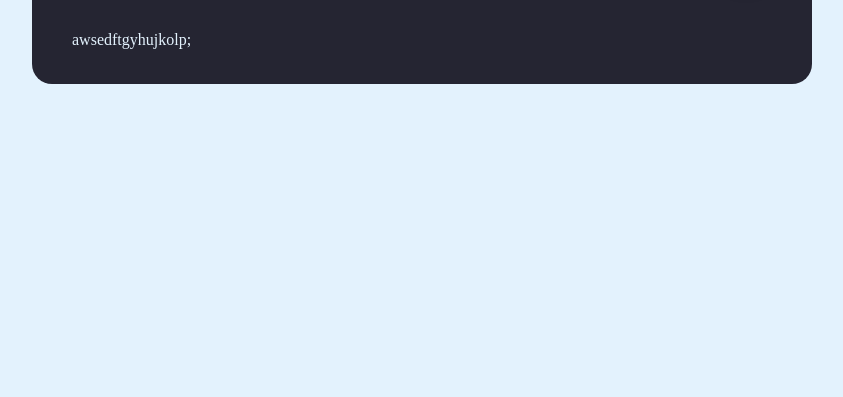
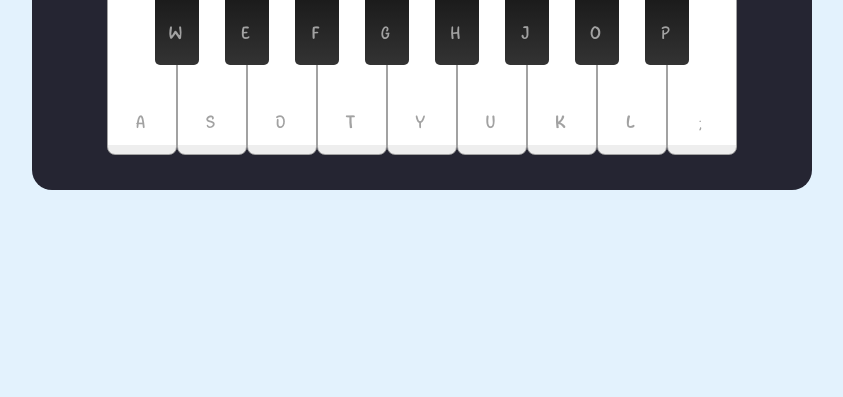
Before and after one commit to Amadeo-Frontend/DIO-Piano_JS, a plain HTML site: page index.html in a window 1280 px wide. Shown: the part 403-800 px from the top of the page, without its empty margins (218-1061 px from the left). Drawn offline with Linux system fonts and the light colour scheme.

Commit message:
Estilizando as teclas

```diff
--- a/src/styles/main.css
+++ b/src/styles/main.css
@@ -1,8 +1,3 @@
-@font-face {
-  font-family: "Bestiyam";
-  src: url("/src/assets/fonts/Bestiyam.otf") format("truetype");
-}
-
 body {
   display: flex;
   align-items: center;
@@ -28,9 +23,6 @@ body {
 
 header h2 {
   font-size: 1.6rem;
-  font-family: "Bestiyam",  sans-serif;
-  letter-spacing: 0.2rem;
-
 }
 
 header .column {
@@ -52,8 +44,52 @@ header .column span {
 
 .piano-keys {
   display: flex;
+  justify-content: center;
   margin-top: 40px;
 }
+
+.piano-keys .key {
+  cursor: pointer;
+  color: #a2a2a2;
+  user-select: none;
+  position: relative;
+  text-transform: uppercase;
+}
+
+.piano-keys .white {
+  width: 70px;
+  height: 230px;
+  border: 1px  solid #a2a2a2;
+  background: linear-gradient(#fff 96%, #eee 4%);
+  border-radius: 8px;
+}
+
+.piano-keys .black {
+  width: 44px;
+  height: 140px;
+  background: linear-gradient(#000, #333);
+  margin: 0 -22px 0 -22px;
+  border-radius: 0 0 5px 5px;
+  z-index: 2;
+}
+
+.piano-keys span {
+  position: absolute;
+  bottom: 20px;
+  width: 100%;
+  text-align: center;
+  font-size: 1.13rem;
+}
+
+.piano-keys .white:active {
+  box-shadow: inset -5px 5px 20px rgba(0, 0, 0, 0.2);
+  background: linear-gradient(to bottom #fff 0%, #eee 100%);
+}
+
+.piano-keys .black:active {
+    box-shadow: inset -5px 5px 10px rgba(255, 255, 255, 0.1);
+    background: linear-gradient(to bottom #000, #434343);
+  }
 
 .switch-button {
   display: -webkit-box;
--- a/src/styles/reset.css
+++ b/src/styles/reset.css
@@ -1,6 +1,13 @@
+@font-face {
+  font-family: "Bestiyam";
+  src: url("/src/assets/fonts/Bestiyam.otf") format("truetype");
+}
+
 * {
   margin: 0;
   padding: 0;
   box-sizing: border-box;
   list-style: none;
+  font-family: "Bestiyam",  sans-serif;
+  letter-spacing: 0.2rem;
 }
```
